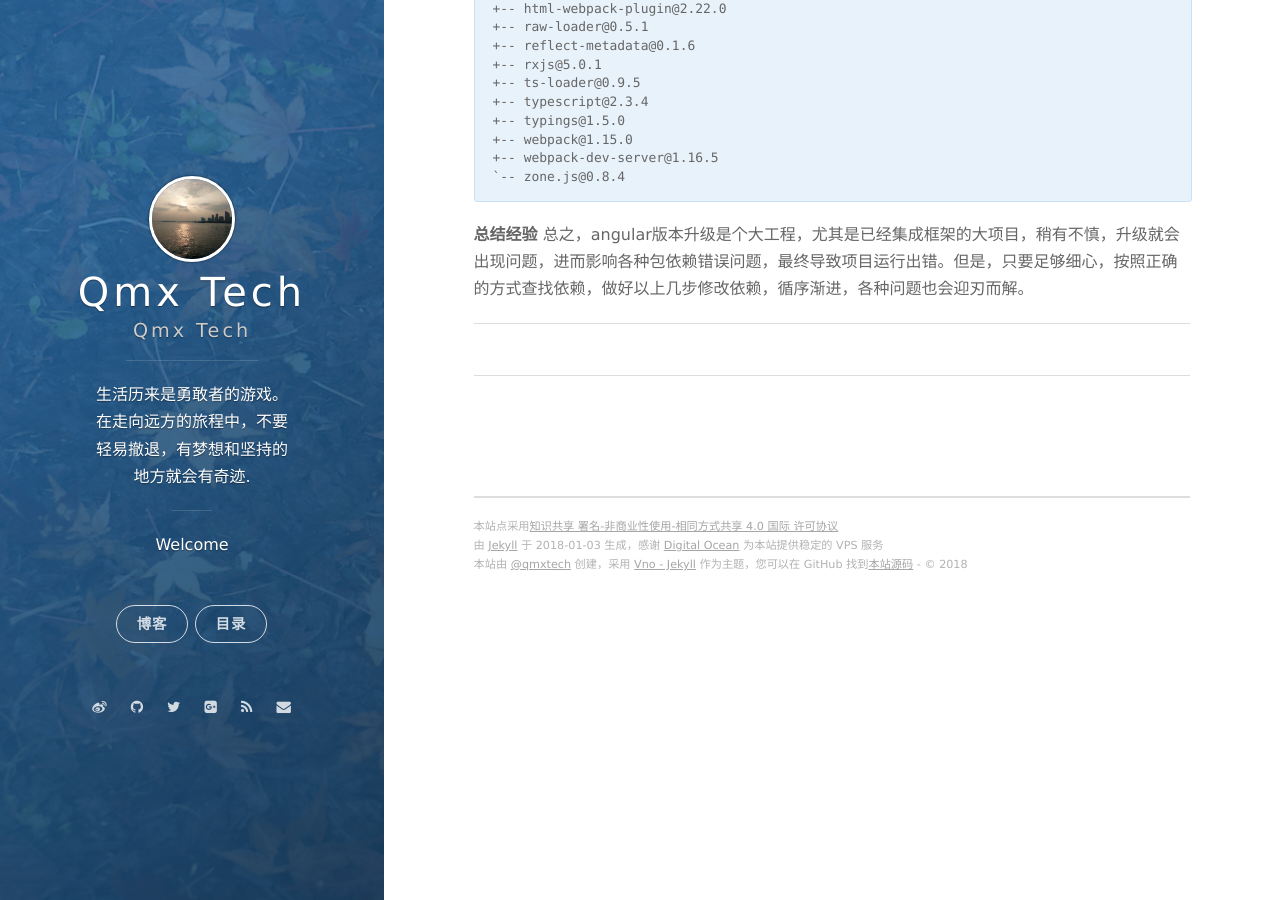
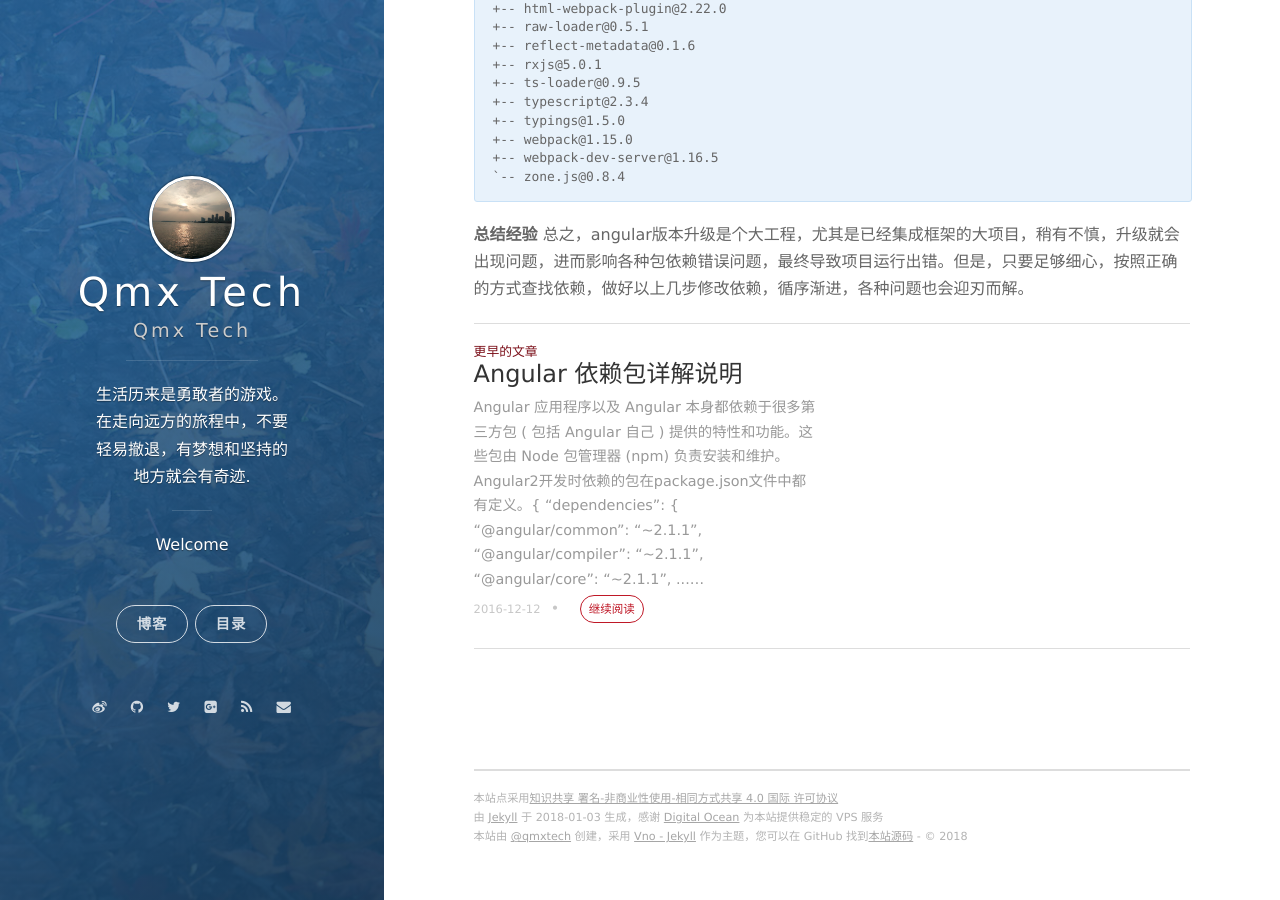
Before and after one commit to qiaomingxing/qiaomingxing.github.io, a Jekyll site: the page built from _posts/2017-06-06-Angular依赖库平滑升级方案.markdown, in a window 1280 px wide and 900 px high, scrolled down 3579 px. Built offline with Jekyll 4.4.1, drawn with Linux system fonts in a browser that asks for light colours; nearby versions of some CDN libraries; comment, search, counter and statistics services are not loaded.

Commit message:
add article

```diff
--- a/_posts/sample-post.markdown
+++ b/_posts/2016-12-12-Angular依赖包详解说明.markdown
@@ -2,7 +2,7 @@
 layout: post
 title: Angular 依赖包详解说明
 category: 前端
-date: 2017-06-03 18:17:14
+date: 2016-12-12 11:21:46
 ---
 
 Angular 应用程序以及 Angular 本身都依赖于很多第三方包 ( 包括 Angular 自己 ) 提供的特性和功能。这些包由 Node 包管理器 (npm) 负责安装和维护。
--- a/_posts/2018-01-03-ng2依赖库平滑升级方案.markdown
+++ b/_posts/2017-06-06-Angular依赖库平滑升级方案.markdown
@@ -2,7 +2,7 @@
 layout: post
 title: Angular 依赖库平滑升级方案
 category: 前端
-date: 2017-06-02 18:17:14.000000000 +09:00
+date: 2017-06-02 18:17:14
 ---
 
 **追根溯源**
```
